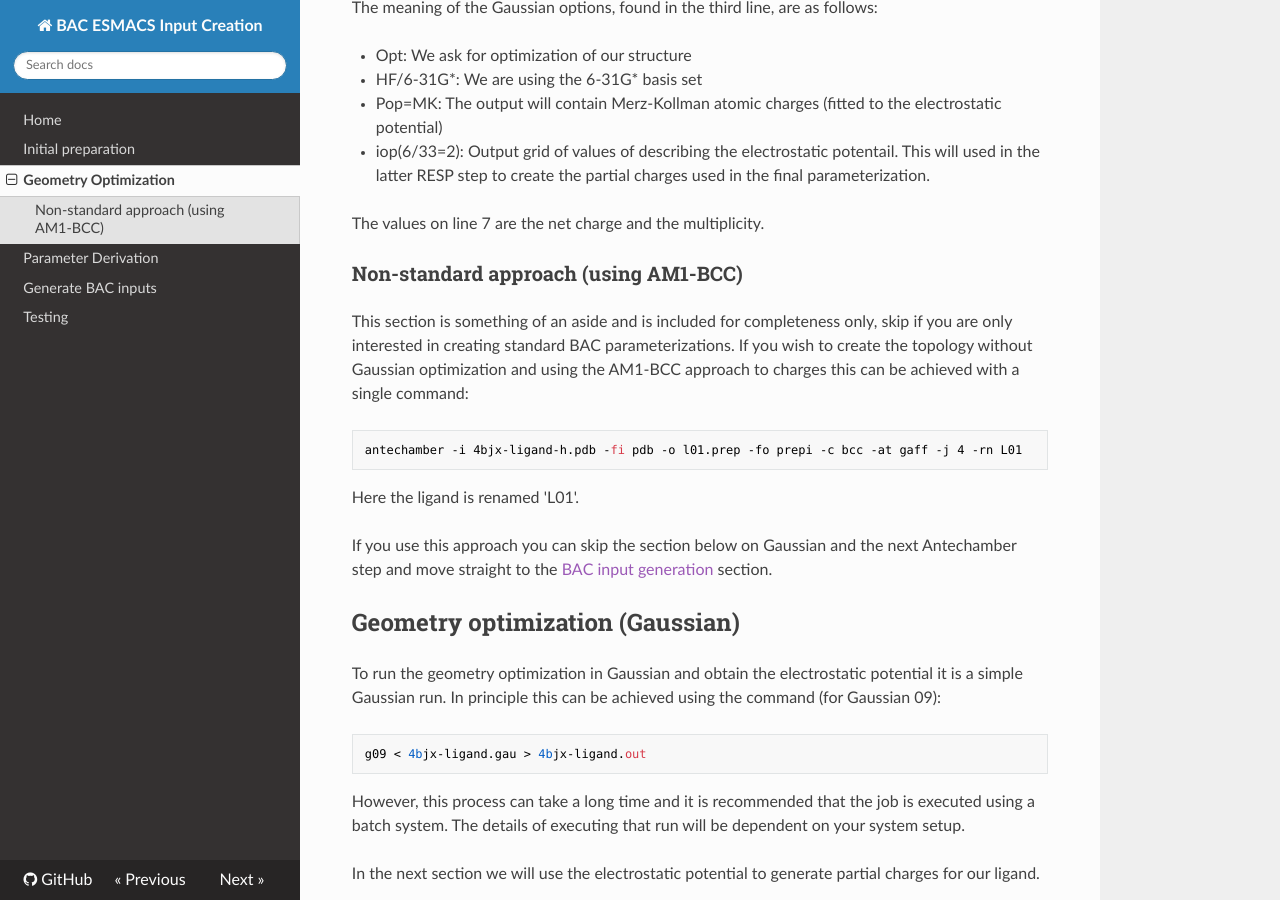
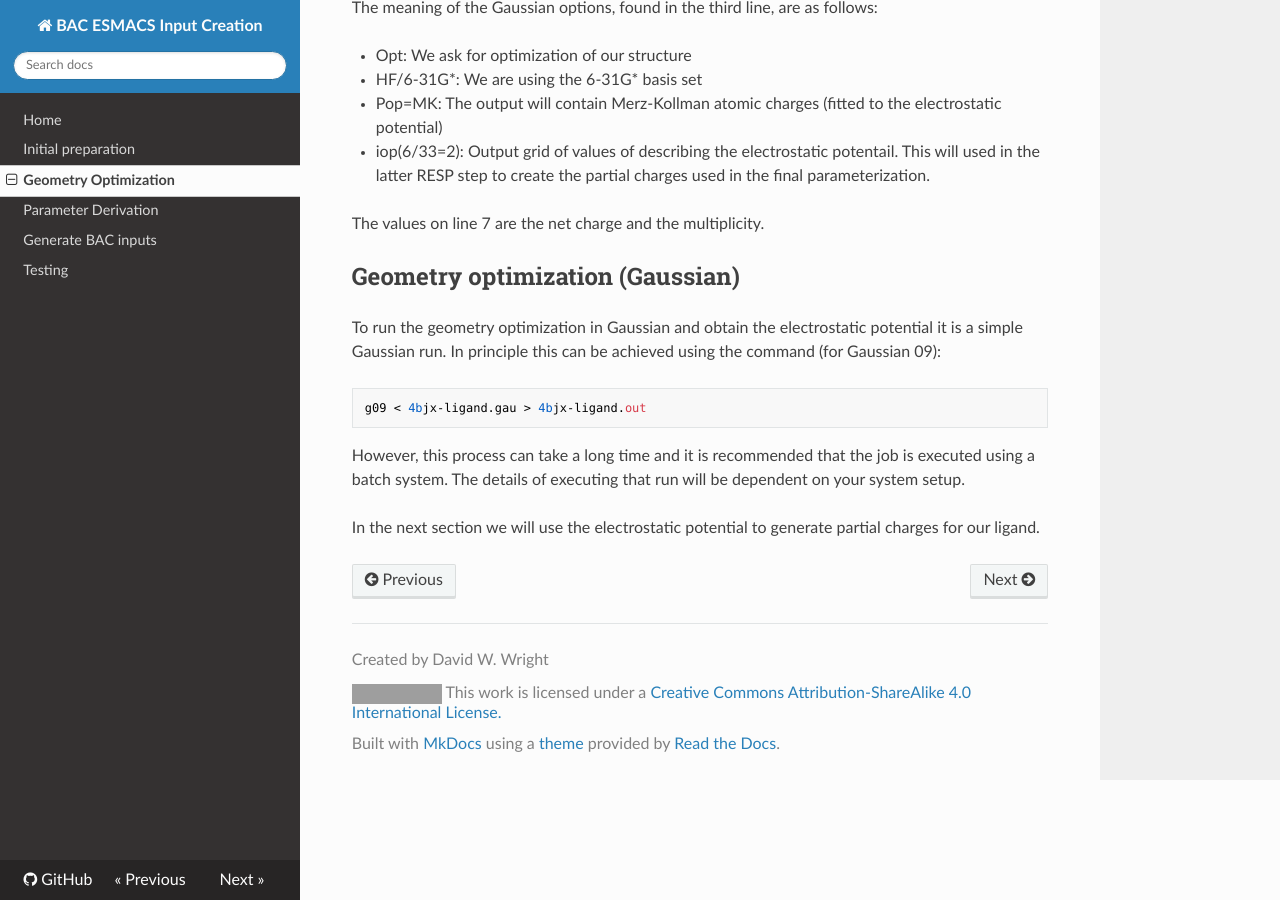
Before and after one commit to UCL-CCS/esmacs-input-creation-docs, an MkDocs documentation site: the page built from docs/geometry_optimization.md, in a window 1280 px wide and 900 px high, scrolled down 1112 px. Built offline with MkDocs 1.6.1, drawn with Linux system fonts in a browser that asks for light colours; nearby versions of some CDN libraries; old or Windows-style settings are respelled for this version of MkDocs; grey boxes are pictures that could not be loaded.

Commit message:
Rearrange AM1-BCC section

````diff
--- a/docs/geometry_optimization.md
+++ b/docs/geometry_optimization.md
@@ -56,19 +56,6 @@ This will used in the latter RESP step to create the partial charges used in the
 
 The values on line 7 are the net charge and the multiplicity.
 
-### Non-standard approach (using AM1-BCC)
-
-This section is something of an aside and is included for completeness only, skip if you are only interested in creating standard BAC parameterizations.
-If you wish to create the topology without Gaussian optimization and using the AM1-BCC approach to charges this can be achieved with a single command:
-
-```
-antechamber -i 4bjx-ligand-h.pdb -fi pdb -o l01.prep -fo prepi -c bcc -at gaff -j 4 -rn L01
-```
-
-Here the ligand is renamed 'L01'.
-
-If you use this approach you can skip the section below on Gaussian and the next Antechamber step and move straight to the [BAC input generation]() section.
-
 ## Geometry optimization (Gaussian)
 
 To run the geometry optimization in Gaussian and obtain the electrostatic potential it is a simple Gaussian run.
````
Also changed, not shown: docs/parameter_derivation.md (+11 -0 lines).
